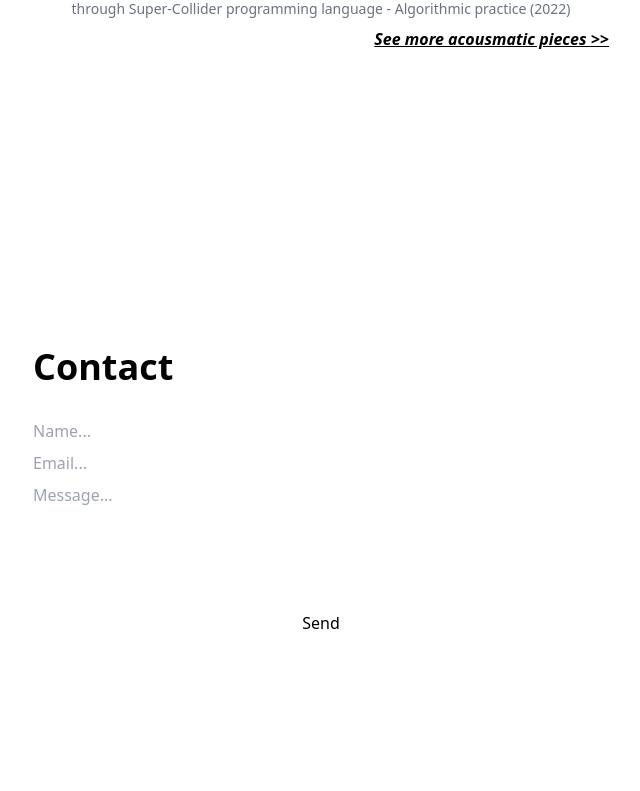
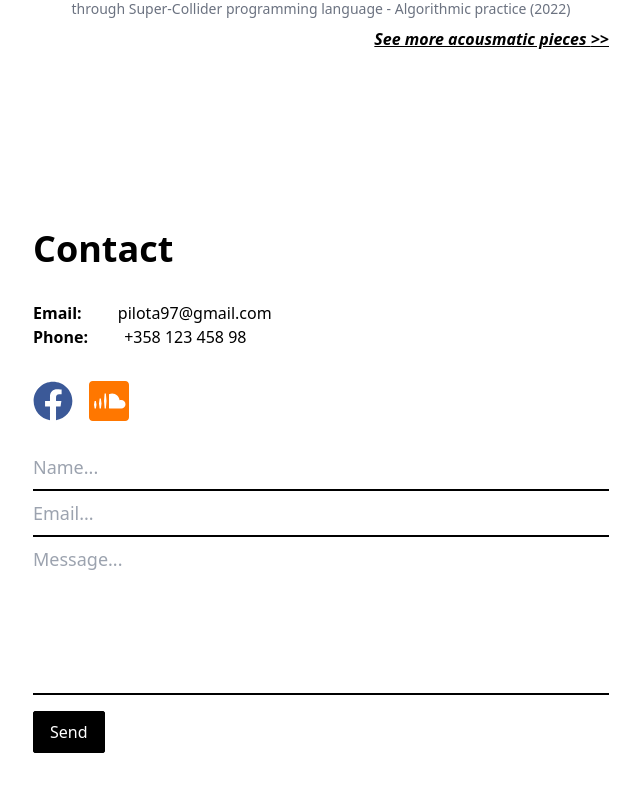
Before and after one commit to Kyokatarz/pilar-personal-website, a React (Create React App) app: page / in a window 1280 px wide. Shown: the part 1429-2220 px from the top of the page, without its empty margins (319-959 px from the left). Built offline with nearby package versions, Linux system fonts and the light colour scheme.

Commit message:
Draft contact form

```diff
--- a/package.json
+++ b/package.json
@@ -16,6 +16,7 @@
     "clsx": "^1.2.1",
     "react": "^18.2.0",
     "react-dom": "^18.2.0",
+    "react-icons": "^4.4.0",
     "react-player": "^2.11.0",
     "react-scripts": "5.0.1",
     "typescript": "^4.7.4",
--- a/src/pages/Landing/sections/Contact/Contact.tsx
+++ b/src/pages/Landing/sections/Contact/Contact.tsx
@@ -1,4 +1,8 @@
 import React from 'react'
+import { FaFacebook } from 'react-icons/fa'
+import { ImSoundcloud2 } from 'react-icons/im'
+import { IconContext } from 'react-icons'
+
 import Article from '../../../../components/Article'
 import Section from '../../../../components/Section'
 
@@ -7,16 +11,63 @@ const Contact = () => {
     <Section>
       <Article>
         <h1 className='text-4xl font-bold text-left mb-8 w-full'>Contact</h1>
-        <form className='flex flex-col'>
-          <input type='text' placeholder='Name...' className='mb-2' />
-          <input type='email' placeholder='Email...' className='mb-2' />
+        <div className='flex flex-col items-start mb-8'>
+          <p>
+            <span className='mr-8 font-semibold'>Email: </span>
+            <span>pilota97@gmail.com</span>
+          </p>
+          <p>
+            <span className='mr-8 font-semibold'>Phone: </span>
+            <span>+358 123 458 98</span>
+          </p>
+        </div>
+        <div className='flex flex-row mb-8'>
+          <a href='#'>
+            <IconContext.Provider
+              value={{
+                size: '2.5em',
+                color: '#3b5998',
+                style: { marginRight: '8px' },
+              }}
+            >
+              <FaFacebook />
+            </IconContext.Provider>
+          </a>
+          <a href='#'>
+            <IconContext.Provider
+              value={{
+                size: '2.5em',
+                color: '#ff7700',
+                style: { marginLeft: '8px' },
+              }}
+            >
+              <ImSoundcloud2 />
+            </IconContext.Provider>
+          </a>
+        </div>
+        <form className='flex flex-col items-start'>
+          <input
+            type='text'
+            placeholder='Name...'
+            className='mb-2 border-black border-b-2 w-full focus:outline-none text-lg pb-2'
+          />
+          <input
+            type='email'
+            placeholder='Email...'
+            className='mb-2 border-black border-b-2 w-full focus:outline-none text-lg pb-2'
+          />
           <textarea
             placeholder='Message...'
-            className='mb-2'
+            className='mb-2 border-black border-b-2 w-full focus:outline-none text-lg pb-2'
             style={{ resize: 'none' }}
             rows={5}
           />
-          <button type='submit'>Send</button>
+          <button
+            className='mt-2 py-2 px-4 border-black border text-white bg-black rounded-sm'
+            type='submit'
+          >
+            Send
+          </button>
         </form>
       </Article>
     </Section>
```
Also changed, not shown: 1 other file (tests, documents, lock files or other folders).
